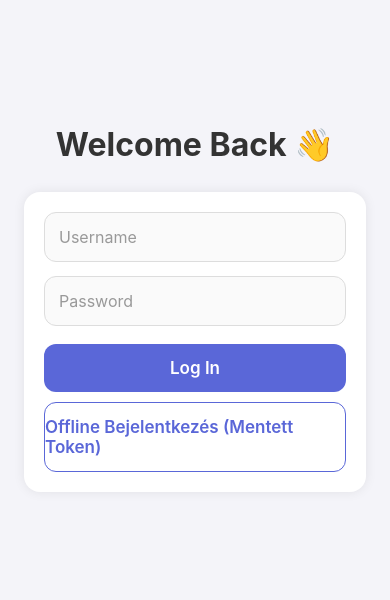
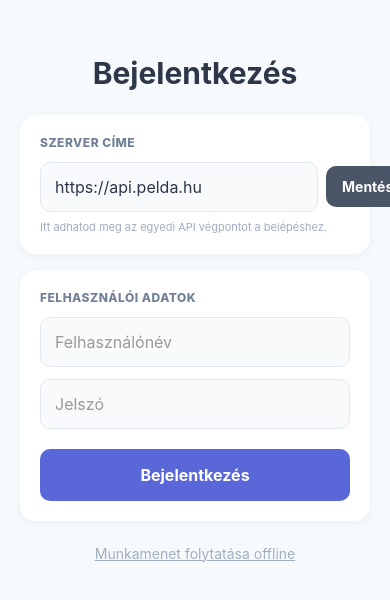
Before and after one commit to akbence/taller-mobile, a React Native app: screen /Login in a window 390 px wide. Shown: the part 114-714 px from the top of the page. Built offline with nearby package versions, Linux system fonts and the light colour scheme.

Commit message:
Login refact, http communication enable

```diff
--- a/package.json
+++ b/package.json
@@ -18,6 +18,7 @@
     "@reduxjs/toolkit": "^2.10.1",
     "axios": "^1.13.2",
     "expo": "~54.0.24",
+    "expo-build-properties": "~1.0.10",
     "expo-location": "~19.0.7",
     "expo-status-bar": "~3.0.8",
     "react": "19.1.0",
@@ -33,6 +34,7 @@
     "zustand": "^5.0.8"
   },
   "devDependencies": {
+    "@react-native-community/cli": "latest",
     "@types/react": "~19.1.0",
     "babel-preset-expo": "^54.0.7",
     "typescript": "~5.9.2"
--- a/src/screens/Auth/LoginScreen.tsx
+++ b/src/screens/Auth/LoginScreen.tsx
@@ -1,5 +1,4 @@
-// src/screens/Auth/LoginScreen.tsx
-import React, { useState } from 'react';
+import React, { useState, useEffect } from 'react';
 import {
   View,
   Text,
@@ -9,6 +8,7 @@ import {
   Alert,
   KeyboardAvoidingView,
   Platform,
+  ScrollView,
 } from 'react-native';
 import AsyncStorage from '@react-native-async-storage/async-storage';
 import { useAppDispatch } from '../../store';
@@ -16,37 +16,81 @@ import { setAuth } from '../../store/authSlice';
 import {
   UserControllerApiFp,
   Configuration,
-  TokenResponse,
+  UserControllerApi,
 } from '../../services/generated';
 import { apiClient } from '../../services/apiClient';
 import { env } from '../../utils/env';
 import { initialSync } from '../../services/syncService';
+import axios from 'axios';
 
-// Kulcs a perzisztens tároláshoz
+
+// Kulcsok a perzisztens tároláshoz
 const OFFLINE_AUTH_KEY = 'offlineAuthToken';
+const SERVER_URL_KEY = 'savedServerUrl';
+
+// Alapértelmezett érték
+const DEFAULT_SERVER = 'https://api.myapp.com';
+
+const config = new Configuration({ basePath: env.baseURL });
+const userControllerApi = new UserControllerApi(config, undefined, apiClient);
 
 export default function LoginScreen() {
   const [username, setUsername] = useState('');
   const [password, setPassword] = useState('');
-  const [submitting, setSubmitting] = useState(false); // Új állapot a gombkezeléshez
+  const [submitting, setSubmitting] = useState(false);
+
+  // Szerver konfiguráció állapota - egyetlen szerkeszthető mező
+  const [serverUrl, setServerUrl] = useState(env.baseURL || DEFAULT_SERVER);
+  const [isSaved, setIsSaved] = useState(false);
+
   const dispatch = useAppDispatch();
 
-  /**
-   * Ellenőrzi, hogy van-e offline tárolt token, és ha van, bejelentkezett állapotba állítja a Redux-ot.
-   */
+  // Betöltéskor lekérjük az elmentett szerver címet
+  useEffect(() => {
+    const loadSavedServer = async () => {
+      try {
+        const savedUrl = await AsyncStorage.getItem(SERVER_URL_KEY);
+        if (savedUrl) {
+          setServerUrl(savedUrl);
+          apiClient.defaults.baseURL = savedUrl;
+        }
+      } catch (e) {
+        console.warn('Nem sikerült betölteni az elmentett szervert', e);
+      }
+    };
+    loadSavedServer();
+  }, []);
+
+  // Szerver URL mentése és azonnali alkalmazása az apiClient-re
+  const handleApplyServer = async () => {
+    if (!serverUrl.trim()) {
+      Alert.alert('Hiba', 'Kérlek adj meg egy érvényes szerver címet!');
+      return;
+    }
+
+    try {
+      await AsyncStorage.setItem(SERVER_URL_KEY, serverUrl);
+
+      // Frissítjük a globális API kliens bázis URL-jét a tényleges hívásokhoz
+      apiClient.defaults.baseURL = serverUrl;
+      setIsSaved(true);
+      setTimeout(() => setIsSaved(false), 2000);
+
+      Alert.alert('Siker', 'Szerver beállítások elmentve és alkalmazva.');
+    } catch (e) {
+      Alert.alert('Hiba', 'Nem sikerült menteni a beállításokat.');
+    }
+  };
+
   const checkOfflineLogin = async () => {
     try {
       const storedToken = await AsyncStorage.getItem(OFFLINE_AUTH_KEY);
-      console.log(storedToken)
-
       if (storedToken) {
-        // Token létezik, így offline módban is újraindítjuk a munkamenetet
         Alert.alert(
-          'Offline Login',
-          'Sikertelen online bejelentkezés. Az utolsó sikeres munkamenet betöltve offline módban.',
+          'Offline Belépés',
+          'Sikertelen online kapcsolódás. Az utolsó sikeres munkamenet betöltve offline módban.',
           [{ text: 'OK' }],
         );
-        // Beállítjuk az Auth állapotot a tárolt tokennel (user null, mert a felhasználói adatok külön töltődhetnek be a fő appban)
         dispatch(setAuth({ user: null, token: storedToken }));
         return true;
       }
@@ -58,46 +102,59 @@ export default function LoginScreen() {
 
   const onSubmit = async () => {
     if (!username.trim()) {
-        Alert.alert('Hiba', 'Felhasználónév és jelszó megadása szükséges.');
+      Alert.alert('Hiba', 'Felhasználónév megadása kötelező!');
       return;
     }
 
     setSubmitting(true);
     try {
-      // --- Online Bejelentkezés Kísérlete ---
-      const config = new Configuration({ basePath: env.baseURL });
-      const loginFn = await UserControllerApiFp(config).login({ username, password });
-      // A loginFn függvény visszatérő típusa valószínűleg egy Promise<AxiosResponse<TokenResponse>> a generált kódban
-      const response = await loginFn(apiClient, env.baseURL);
-      const data: TokenResponse = response.data;
+      // Biztosítjuk, hogy a bejelentkezési konfiguráció a jelenlegi URL-t használja
+      const config = new Configuration({ basePath: apiClient.defaults.baseURL });
+      console.log('server:', apiClient.defaults);
+      const userApi = new UserControllerApi(config, undefined, apiClient);
+      console.log('server:', apiClient.defaults);
+      const response = await userApi.login({ username, password });
+      console.log('server:', apiClient.defaults);
+      const data = response.data;
+      console.log('server:', apiClient.defaults);
 
-      if (!data.token) {
-        throw new Error('Token hiányzik a válaszból.');
-      }
+      if (!data.token) throw new Error('A szerver nem küldött tokent.');
 
-      // --- Sikeres Online Bejelentkezés esetén ---
-      // 1. Mentjük az új tokent perzisztensen
       await AsyncStorage.setItem(OFFLINE_AUTH_KEY, data.token);
       await AsyncStorage.setItem('authToken', data.token);
-      await AsyncStorage.setItem('username', username);
+
       await initialSync();
-
-
-      // 2. Frissítjük a Redux állapotot és belépünk az appba
       dispatch(setAuth({ user: null, token: data.token }));
 
     } catch (e: any) {
-      console.error('Login error:', e);
+// innen torol
+      if (axios.isAxiosError(e)) {
+    // Itt a TypeScript már tudja, hogy 'e' egy AxiosError típus
+    console.log('--- AXIOS HIBA ---');
 
-      // --- Hiba esetén (Offline mód) ---
-      const isOfflineLoginSuccessful = await checkOfflineLogin();
+    if (e.response) {
+      // A szerver válaszolt valamit (pl. 4xx, 5xx)
+      console.log('Státusz:', e.response.status);
+      console.log('Hiba adatok (JSON):', JSON.stringify(e.response.data, null, 2));
+      console.log('Fejlécek:', JSON.stringify(e.response.headers));
+    } else if (e.request) {
+      // A kérés elment, de nem jött válasz (pl. nincs net, timeout, rossz IP)
+      // Androidon ez gyakran hálózati hiba vagy 'Cleartext' tiltás miatt van
+      console.log('Nincs válasz a szervertől (Network Error):', JSON.stringify(e.request));
+    } else {
+      // Valami hiba történt a kérés beállítása közben
+      console.log('Üzenet:', e.message);
+    }
 
-      if (!isOfflineLoginSuccessful) {
-        // Ha nincs mentett token, akkor is hibaüzenetet mutatunk
-        Alert.alert(
-          'Bejelentkezés sikertelen',
-          e?.message || 'Nem sikerült bejelentkezni online, és nincs mentett munkamenet sem.',
-        );
+    console.log('Próbált URL:', e.config?.url);
+    console.log('Teljes Axios Config:', JSON.stringify(e.config, null, 2));
+  }
+
+//idáig torol
+
+      const success = await checkOfflineLogin();
+      if (!success) {
+        Alert.alert('Bejelentkezési hiba', 'A szerver nem elérhető vagy hibás adatok.');
       }
     } finally {
       setSubmitting(false);
@@ -109,11 +166,40 @@ export default function LoginScreen() {
       style={styles.container}
       behavior={Platform.OS === 'ios' ? 'padding' : undefined}
     >
-      <Text style={styles.header}>Welcome Back 👋</Text>
+      <ScrollView contentContainerStyle={styles.scrollContent} keyboardShouldPersistTaps="handled">
+        <Text style={styles.header}>Bejelentkezés</Text>
 
+        {/* Szerver konfiguráció kártya */}
         <View style={styles.card}>
+          <Text style={styles.label}>Szerver címe</Text>
+          <View style={styles.urlInputRow}>
             <TextInput
-          placeholder="Username"
+              placeholder="https://api.pelda.hu"
+              autoCapitalize="none"
+              keyboardType="url"
+              value={serverUrl}
+              onChangeText={(val) => {
+                setServerUrl(val);
+                setIsSaved(false);
+              }}
+              style={[styles.input, styles.urlInput, isSaved && styles.inputSaved]}
+              editable={!submitting}
+            />
+            <TouchableOpacity
+              style={[styles.applyButton, isSaved && styles.applyButtonSuccess]}
+              onPress={handleApplyServer}
+            >
+              <Text style={styles.applyButtonText}>{isSaved ? '✓' : 'Mentés'}</Text>
+            </TouchableOpacity>
+          </View>
+          <Text style={styles.helperText}>Itt adhatod meg az egyedi API végpontot a belépéshez.</Text>
+        </View>
+
+        {/* Belépési adatok kártya */}
+        <View style={[styles.card, { marginTop: 16 }]}>
+          <Text style={styles.label}>Felhasználói adatok</Text>
+          <TextInput
+            placeholder="Felhasználónév"
             autoCapitalize="none"
             placeholderTextColor="#999"
             value={username}
@@ -121,9 +207,8 @@ export default function LoginScreen() {
             style={styles.input}
             editable={!submitting}
           />
-
           <TextInput
-          placeholder="Password"
+            placeholder="Jelszó"
             secureTextEntry
             placeholderTextColor="#999"
             value={password}
@@ -135,73 +220,42 @@ export default function LoginScreen() {
           <TouchableOpacity
             style={styles.button}
             onPress={onSubmit}
-          disabled={submitting} // Gomb kikapcsolása küldés alatt
+            disabled={submitting}
           >
-          <Text style={styles.buttonText}>{submitting ? 'Logging In...' : 'Log In'}</Text>
-        </TouchableOpacity>
-
-        {/* Offline bejelentkezés tesztelésére szolgáló gomb (opcionális) */}
-        <TouchableOpacity style={[styles.button, styles.secondaryButton]} onPress={checkOfflineLogin}>
-            <Text style={styles.secondaryButtonText}>Offline Bejelentkezés (Mentett Token)</Text>
+            <Text style={styles.buttonText}>
+              {submitting ? 'Kapcsolódás...' : 'Bejelentkezés'}
+            </Text>
           </TouchableOpacity>
         </View>
+
+        <TouchableOpacity
+          style={styles.offlineButton}
+          onPress={checkOfflineLogin}
+          disabled={submitting}
+        >
+          <Text style={styles.offlineButtonText}>Munkamenet folytatása offline</Text>
+        </TouchableOpacity>
+      </ScrollView>
     </KeyboardAvoidingView>
   );
 }
 
 const styles = StyleSheet.create({
-  container: {
-    flex: 1,
-    padding: 24,
-    justifyContent: 'center',
-    backgroundColor: '#f4f4f9',
-  },
-  header: {
-    fontSize: 32,
-    fontWeight: '700',
-    marginBottom: 28,
-    alignSelf: 'center',
-    color: '#333',
-  },
-  card: {
-    backgroundColor: '#fff',
-    padding: 20,
-    borderRadius: 16,
-    shadowColor: '#000',
-    shadowOpacity: 0.08,
-    shadowRadius: 12,
-    elevation: 4,
-  },
-  input: {
-    borderWidth: 1,
-    borderColor: '#ddd',
-    padding: 14,
-    borderRadius: 12,
-    marginBottom: 14,
-    backgroundColor: '#fafafa',
-    fontSize: 16,
-  },
-  button: {
-    backgroundColor: '#5A67D8',
-    paddingVertical: 14,
-    borderRadius: 12,
-    alignItems: 'center',
-    marginTop: 4,
-  },
-  buttonText: {
-    color: '#fff',
-    fontWeight: '600',
-    fontSize: 17,
-  },
-  secondaryButton: {
-    backgroundColor: '#fff',
-    borderColor: '#5A67D8',
-    borderWidth: 1,
-    marginTop: 10,
-  },
-  secondaryButtonText: {
-    color: '#5A67D8',
-    fontWeight: '600',
-    fontSize: 17,
-  }
+  container: { flex: 1, backgroundColor: '#f7fafc' },
+  scrollContent: { padding: 20, justifyContent: 'center', flexGrow: 1 },
+  header: { fontSize: 30, fontWeight: 'bold', marginBottom: 24, textAlign: 'center', color: '#2d3748' },
+  card: { backgroundColor: '#fff', padding: 20, borderRadius: 16, shadowColor: '#000', shadowOffset: { width: 0, height: 2 }, shadowOpacity: 0.05, shadowRadius: 10, elevation: 3 },
+  label: { fontSize: 12, fontWeight: '800', color: '#718096', marginBottom: 12, textTransform: 'uppercase', letterSpacing: 0.5 },
+  urlInputRow: { flexDirection: 'row', alignItems: 'center' },
+  urlInput: { flex: 1, marginBottom: 0, marginRight: 8 },
+  applyButton: { backgroundColor: '#4a5568', paddingHorizontal: 16, paddingVertical: 12, borderRadius: 10, justifyContent: 'center' },
+  applyButtonSuccess: { backgroundColor: '#48bb78' },
+  applyButtonText: { color: '#fff', fontWeight: 'bold' },
+  helperText: { fontSize: 11, color: '#a0aec0', marginTop: 8 },
+  input: { borderWidth: 1, borderColor: '#e2e8f0', padding: 14, borderRadius: 10, marginBottom: 12, backgroundColor: '#f8fafc', color: '#2d3748', fontSize: 16 },
+  inputSaved: { borderColor: '#48bb78', backgroundColor: '#f0fff4' },
+  button: { backgroundColor: '#5a67d8', padding: 16, borderRadius: 10, alignItems: 'center', marginTop: 8 },
+  buttonText: { color: '#fff', fontWeight: 'bold', fontSize: 16 },
+  offlineButton: { marginTop: 24, alignItems: 'center' },
+  offlineButtonText: { color: '#a0aec0', textDecorationLine: 'underline', fontSize: 14 }
 });
```
Also changed, not shown: app.json (+19 -2 lines), eas.json (added, +21 -0 lines), 1 other file (tests, documents, lock files or other folders). Lines whose indentation alone changed are shown as unchanged.
